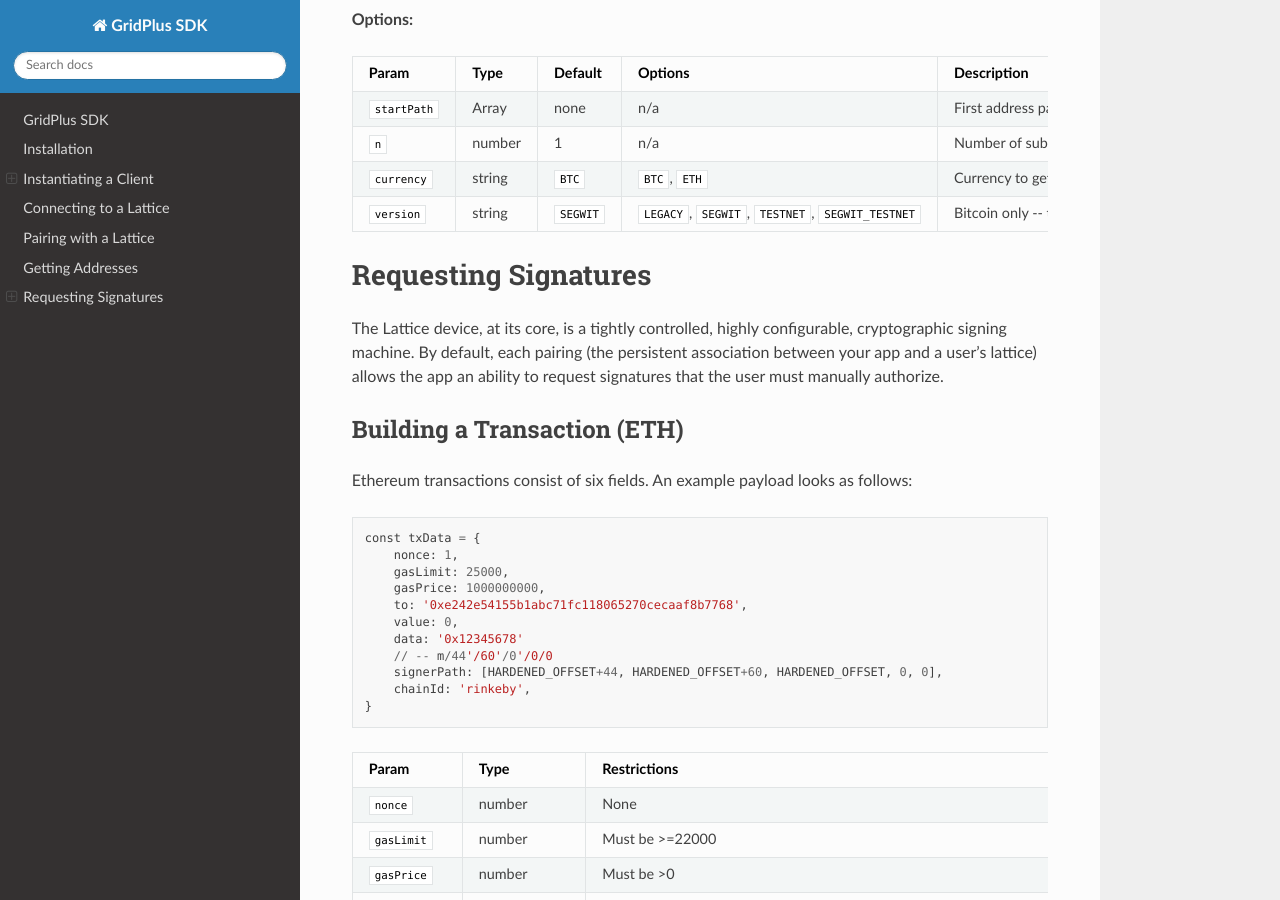
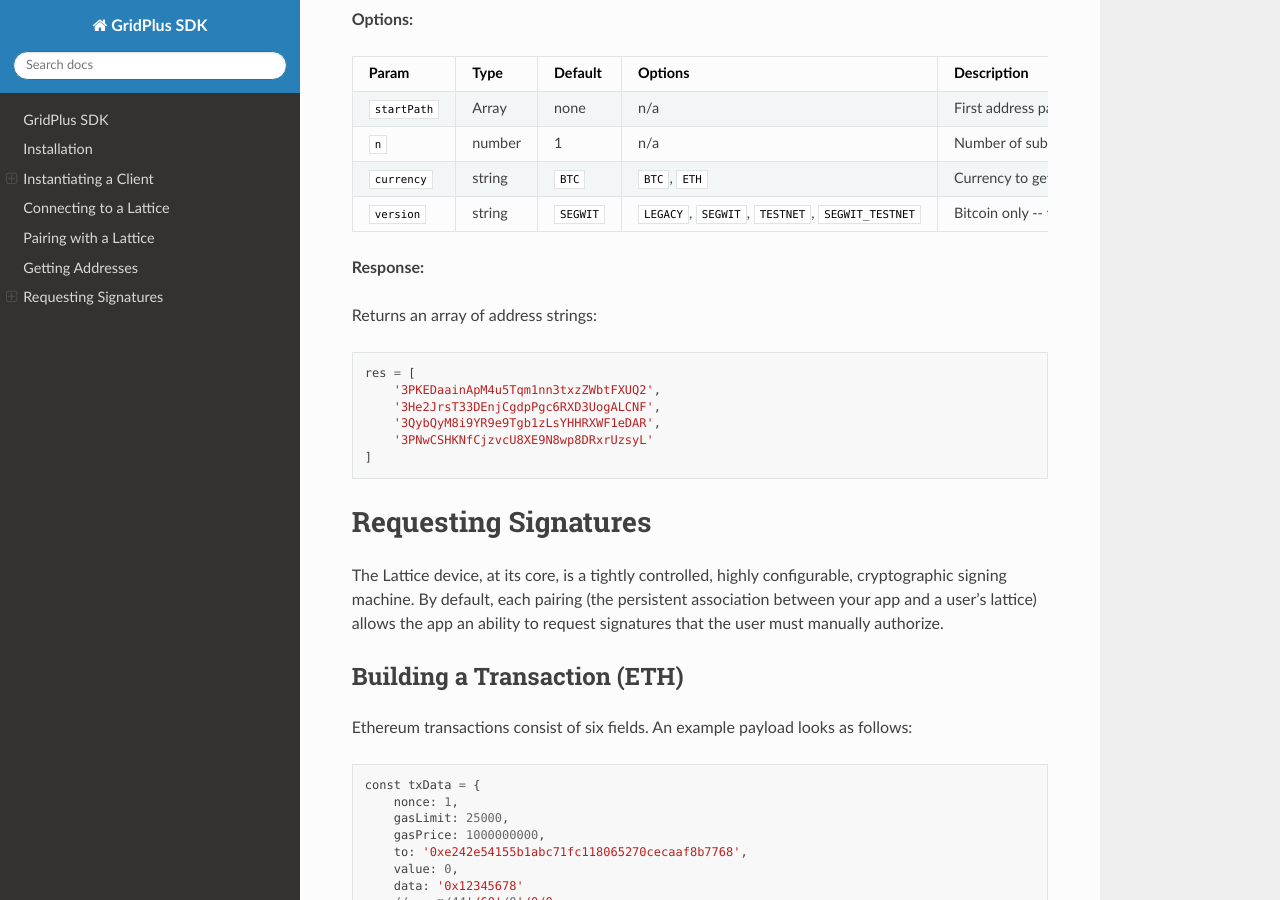
Before and after one commit to GridPlus/gridplus-sdk, a Sphinx documentation site: the page built from docs/index.md, in a window 1280 px wide and 900 px high, scrolled down 2698 px. Built offline with Sphinx 7.4.7 and the Read the Docs theme 2.0.0, drawn with Linux system fonts in a browser that asks for light colours.

Commit message:
Adds return object schema for getAddresses in docs

````diff
--- a/docs/index.md
+++ b/docs/index.md
@@ -113,6 +113,18 @@ client.addresses(req, (err, res) => {
 | `currency` | string    | `BTC`            | `BTC`, `ETH`    | Currency to get addresses for |
 | `version`  | string    | `SEGWIT`         | `LEGACY`, `SEGWIT`, `TESTNET`, `SEGWIT_TESTNET` | Bitcoin only -- type of addresses to retrieve |
 
+**Response:**
+
+Returns an array of address strings:
+
+```
+res = [
+    '3PKEDaainApM4u5Tqm1nn3txzZWbtFXUQ2',
+    '3He2JrsT33DEnjCgdpPgc6RXD3UogALCNF',
+    '3QybQyM8i9YR9e9Tgb1zLsYHHRXWF1eDAR',
+    '3PNwCSHKNfCjzvcU8XE9N8wp8DRxrUzsyL'
+]
+```
 
 # Requesting Signatures
 
@@ -211,6 +223,8 @@ client.sign(opts, (err, signedTx) => {
 })
 ```
 
+**Response**
+
 The returned `signedTx` object has the following properties:
 
 | Currency  | Param             |   Type  |  Description   |
````
